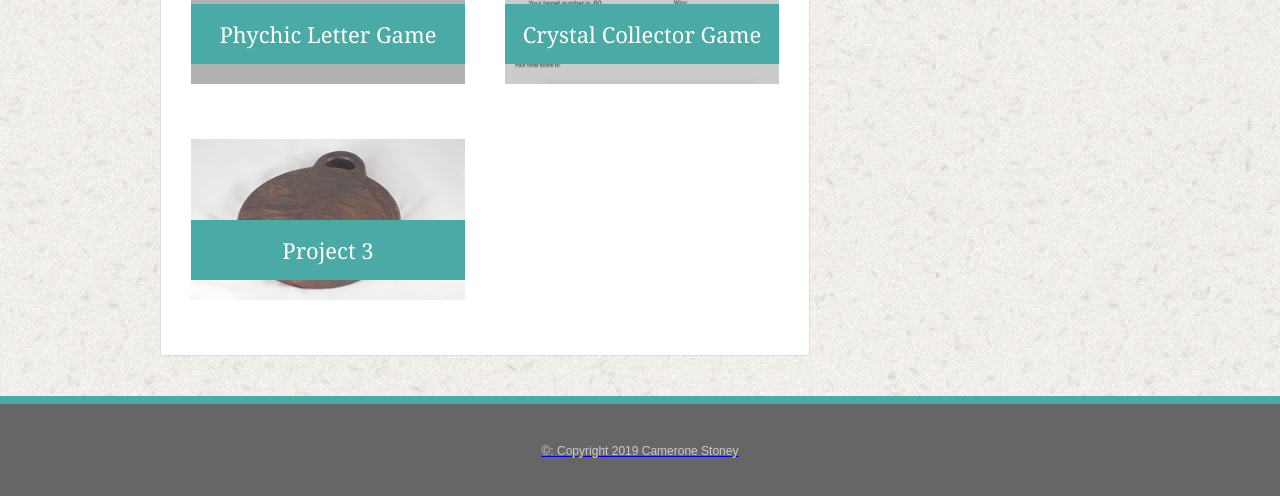
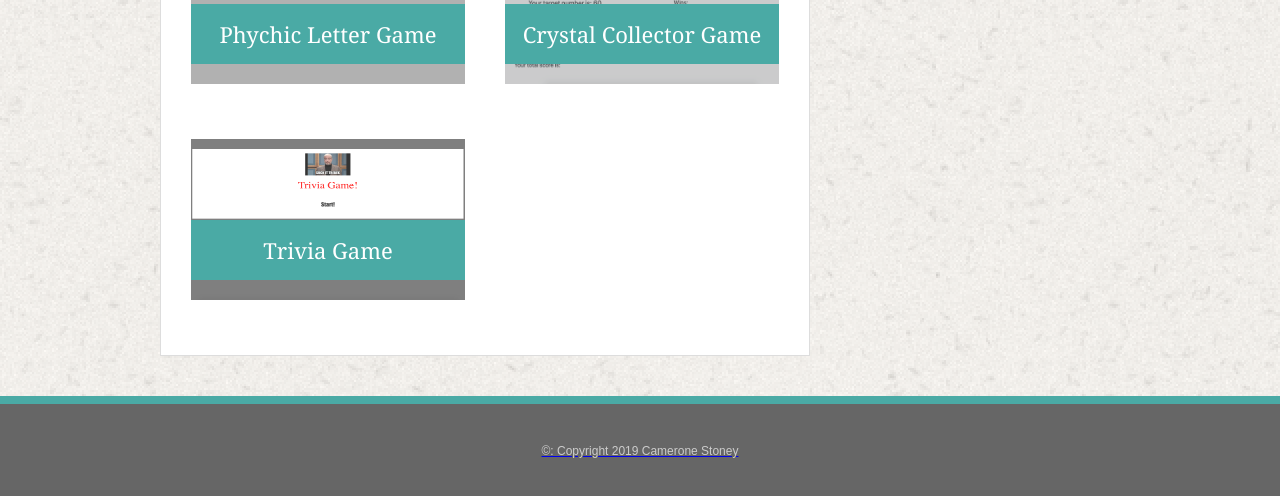
Before and after one commit to Cjstoney/Resposive-portfolio, a plain HTML site: page portfolio.html in a window 1280 px wide. Shown: the part 342-838 px from the top of the page. Drawn offline with Linux system fonts and the light colour scheme; grey boxes are pictures that could not be loaded; files whose address does not match are found by name.

Commit message:
Trivia game added to portfolio section

```diff
--- a/portfolio.html
+++ b/portfolio.html
@@ -43,8 +43,9 @@
             </div>
 
             <div class="work">
-                <img src="assets/images/IMG_0762.png" class="auth-image" alt="image of project three">
-                <h3>Project 3</h3>
+                <a href="https://cjstoney.github.io/trivia_game/index">
+                <img src="assets/images/Screen Shot 2019-05-13 at 10.05.19 PM.png" class="auth-image" alt="image of trivia game">
+                <h3>Trivia Game</h3>
             </div>
 
 
```
Also changed, not shown: assets/images/Screen Shot 2019-05-13 at 10.05.19 PM.png (added).
